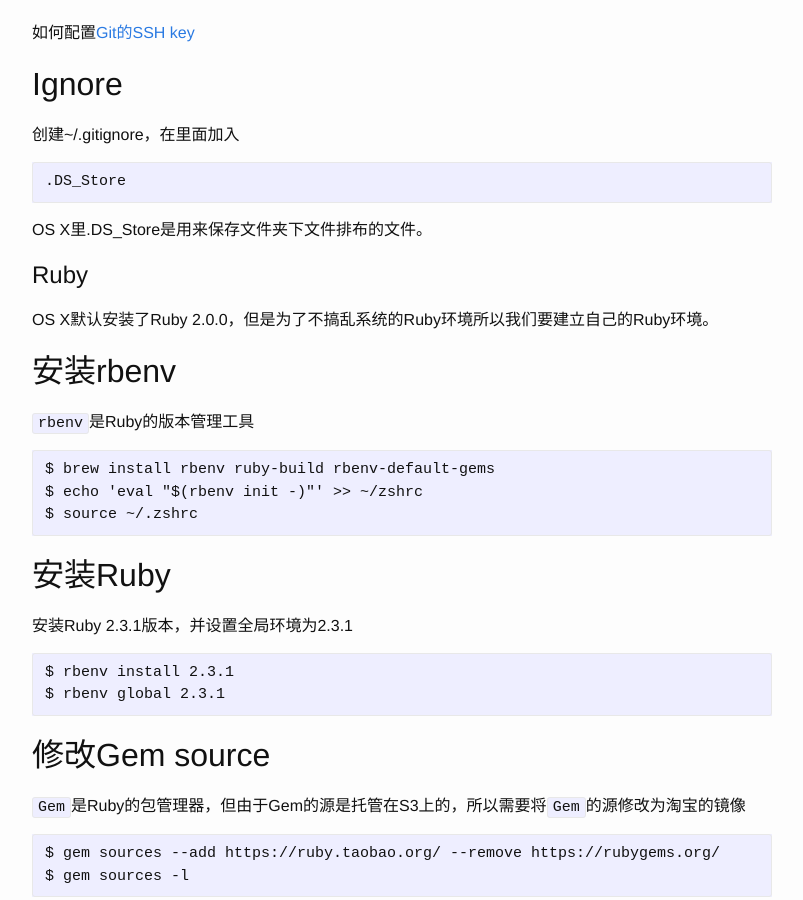
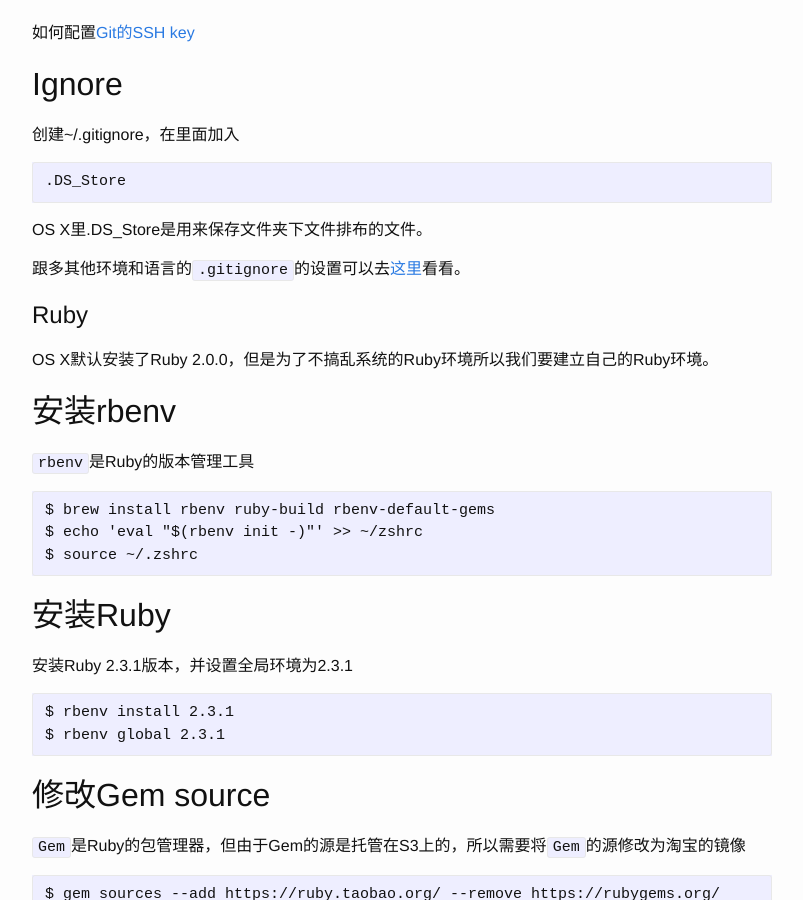
Before and after one commit to AriadneThread/ariadnesthread.github.io, a Jekyll site: the page built from _posts/2016-09-01-Mac开发设置.md, in a window 1280 px wide and 900 px high, scrolled down 2612 px. Shown: the whole window, without its empty margins (238-1041 px from the left). Built offline with Jekyll 4.4.1, drawn with Linux system fonts in a browser that asks for light colours.

Commit message:
Update 2016-09-01-Mac开发设置.md

```diff
--- a/_posts/2016-09-01-Mac开发设置.md
+++ b/_posts/2016-09-01-Mac开发设置.md
@@ -117,6 +117,8 @@
 
 OS X里.DS_Store是用来保存文件夹下文件排布的文件。
 
+跟多其他环境和语言的`.gitignore`的设置可以去[这里](https://github.com/github/gitignore)看看。
+
 # Ruby
 
 OS X默认安装了Ruby 2.0.0，但是为了不搞乱系统的Ruby环境所以我们要建立自己的Ruby环境。
```
